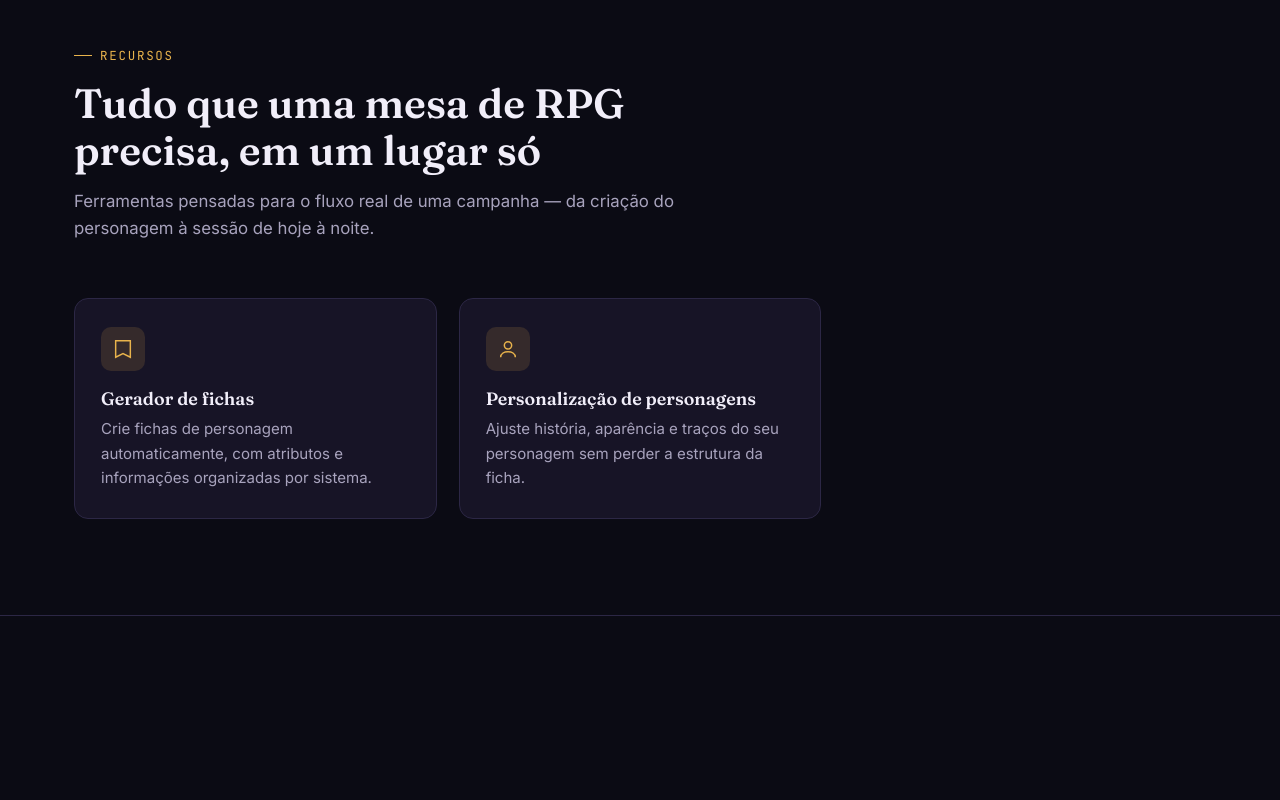
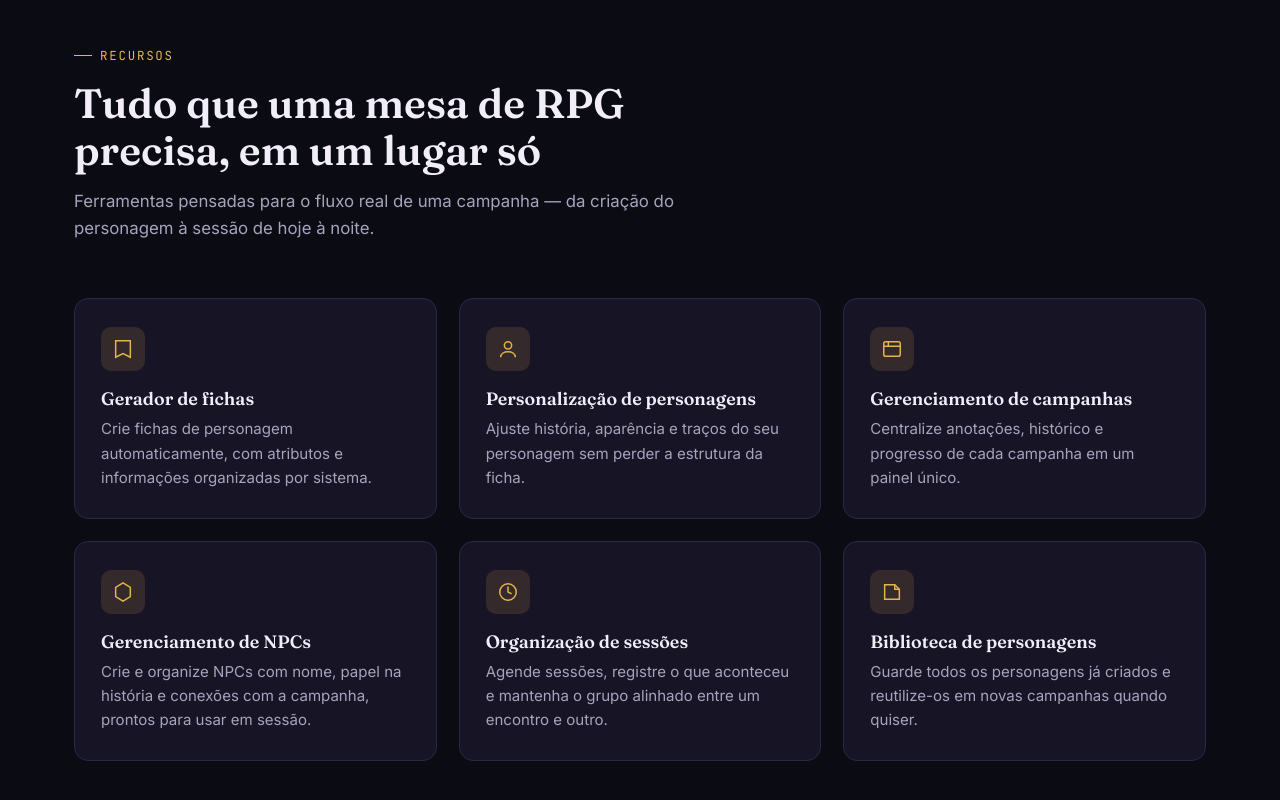
Before and after one commit to Pedro-Developers/Ficha_Craft, a plain HTML site: page index.html in a window 1280 px wide. Shown: the part 756-1556 px from the top of the page. Before the commit the page ends 1458 px from the top, so only its background shows below. Drawn offline with Linux system fonts and the light colour scheme.

Commit message:
Recursos que o site tem

```diff
--- a/index.html
+++ b/index.html
@@ -100,6 +100,36 @@
           <p>Ajuste história, aparência e traços do seu personagem sem perder a estrutura da ficha.</p>
         </div>
 
+      <div class="feature-card">
+          <div class="feature-icon"><svg viewBox="0 0 24 24"><rect x="3" y="4" width="18" height="16" rx="2"/><path d="M3 9h18M8 4v5"/></svg></div>
+          <h3>Gerenciamento de campanhas</h3>
+          <p>Centralize anotações, histórico e progresso de cada campanha em um painel único.</p>
+        </div>
+
+        <div class="feature-card">
+          <div class="feature-icon"><svg viewBox="0 0 24 24"><path d="M12 2 L20 7 V17 L12 22 L4 17 V7 Z"/></svg></div>
+          <h3>Gerenciamento de NPCs</h3>
+          <p>Crie e organize NPCs com nome, papel na história e conexões com a campanha, prontos para usar em sessão.</p>
+        </div>
+
+         <div class="feature-card">
+          <div class="feature-icon"><svg viewBox="0 0 24 24"><path d="M12 6v6l4 2"/><circle cx="12" cy="12" r="9"/></svg></div>
+          <h3>Organização de sessões</h3>
+          <p>Agende sessões, registre o que aconteceu e mantenha o grupo alinhado entre um encontro e outro.</p>
+        </div>
+
+        <div class="feature-card">
+          <div class="feature-icon"><svg viewBox="0 0 24 24"><path d="M4 4h11l5 5v11H4z"/><path d="M15 4v5h5"/></svg></div>
+          <h3>Biblioteca de personagens</h3>
+          <p>Guarde todos os personagens já criados e reutilize-os em novas campanhas quando quiser.</p>
+        </div>
+      </div>
+    </div>
+  </section>
+
+
+
+
 
  </main>
 </body>
```
